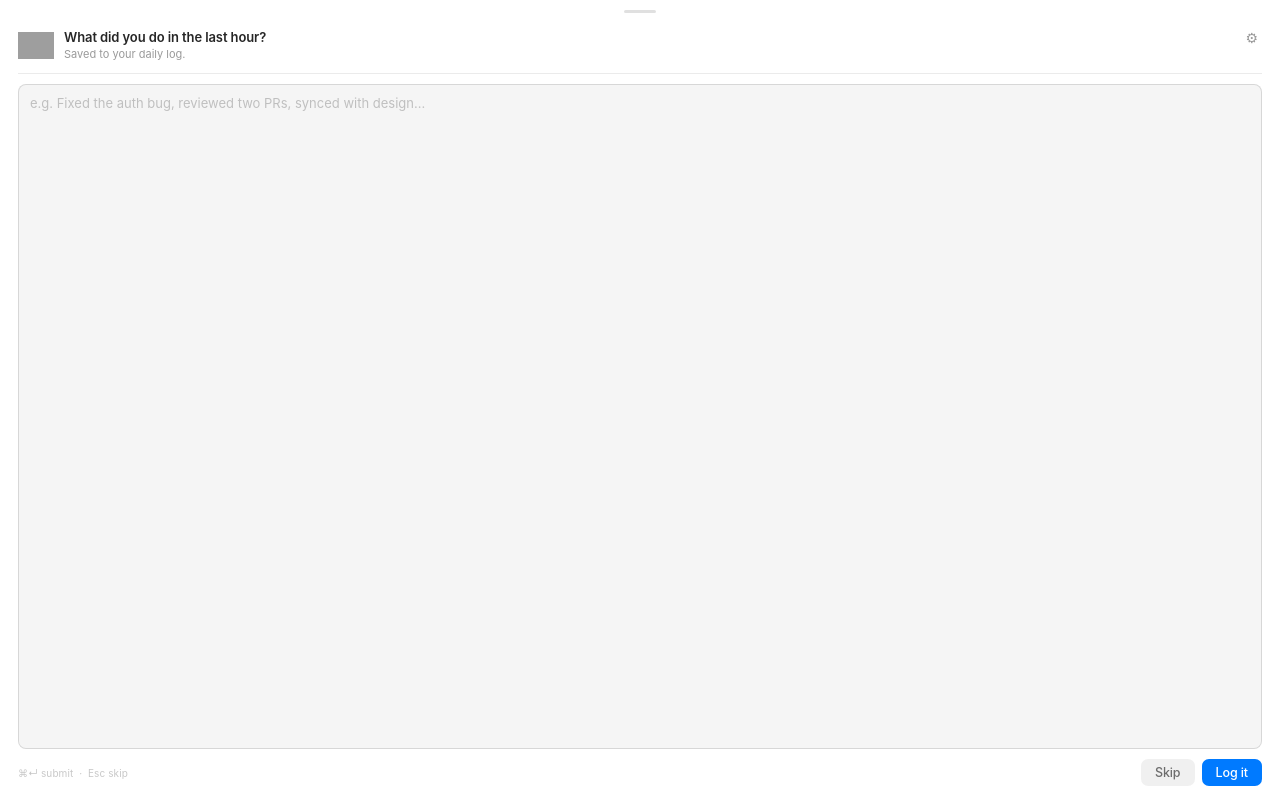
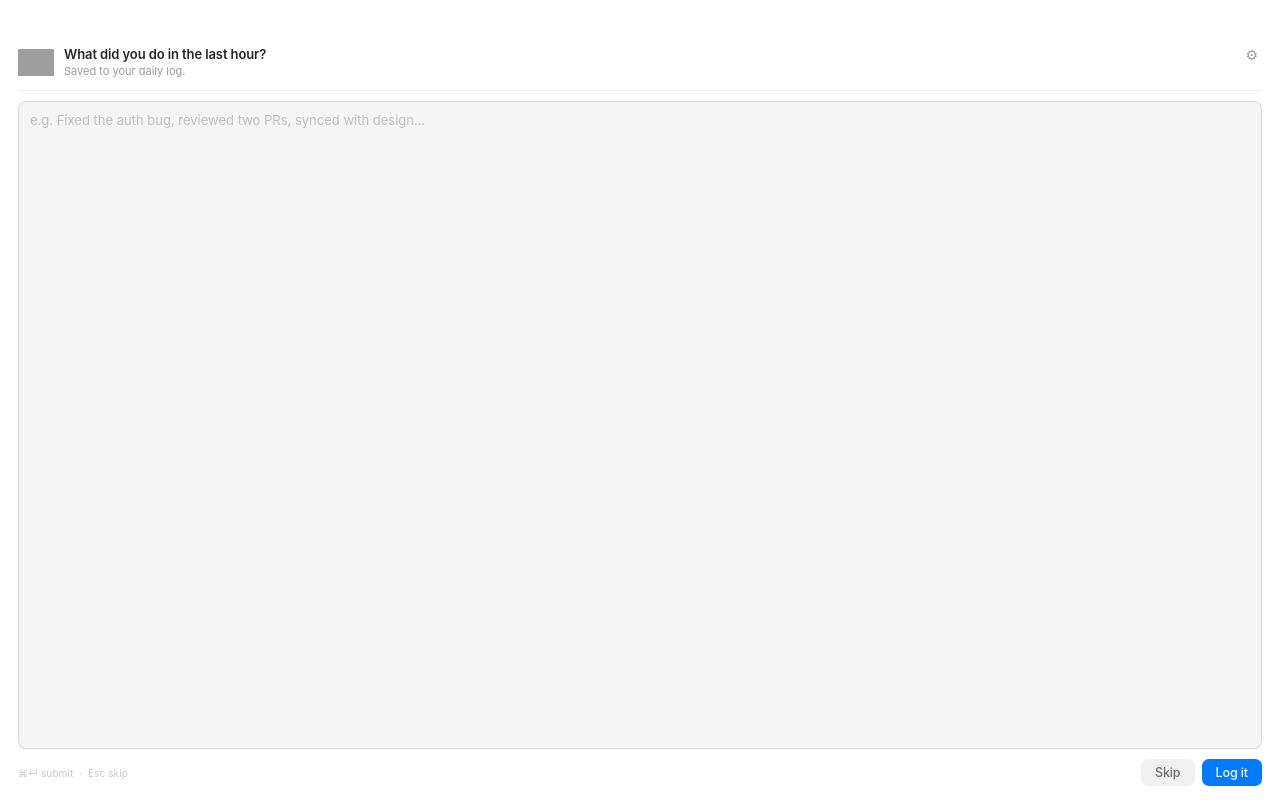
Before and after one commit to EpikWhale42/WhatDidYouDo-, a website with bundled scripts: page src/renderer/index.html in a window 1280 px wide. Built offline with nearby package versions, Linux system fonts and the light colour scheme; grey boxes are pictures that could not be loaded.

Commit message:
Update UI

```diff
--- a/src/main.ts
+++ b/src/main.ts
@@ -65,7 +65,7 @@ function makeWindow(opts: Electron.BrowserWindowConstructorOptions): BrowserWind
     resizable: false,
     alwaysOnTop: true,
     center: true,
-    frame: false,
+    titleBarStyle: 'hiddenInset',
     transparent: true,
     vibrancy: 'under-window',
     visualEffectState: 'active',
@@ -84,7 +84,7 @@ async function openCheckinWindow() {
     return
   }
 
-  checkinWindow = makeWindow({ width: 520, height: 320 })
+  checkinWindow = makeWindow({ width: 620, height: 460 })
   checkinWindow.loadFile(path.join(__dirname, 'renderer', 'index.html'))
 
   checkinWindow.webContents.on('did-finish-load', async () => {
@@ -118,7 +118,7 @@ function openSettingsWindow() {
     settingsWindow.focus()
     return
   }
-  settingsWindow = makeWindow({ width: 420, height: 370 })
+  settingsWindow = makeWindow({ width: 460, height: 400 })
   settingsWindow.loadFile(path.join(__dirname, 'renderer', 'settings.html'))
   settingsWindow.on('closed', () => { settingsWindow = null })
 }
--- a/src/renderer/index.html
+++ b/src/renderer/index.html
@@ -55,22 +55,13 @@
       overflow: hidden;
     }
 
-    /* ── Drag handle ── */
-    .drag-handle {
-      width: 32px;
-      height: 3px;
-      background: var(--drag-handle);
-      border-radius: 2px;
-      margin: 10px auto 0;
-      flex-shrink: 0;
-    }
-
     /* ── Header ── */
     .header {
       display: flex;
       align-items: center;
       gap: 10px;
-      padding: 14px 18px 10px;
+      padding: 16px 18px 10px;
+      padding-top: 44px; /* clear the native traffic light buttons */
       flex-shrink: 0;
     }
 
@@ -215,8 +206,6 @@
   </style>
 </head>
 <body>
-  <div class="drag-handle"></div>
-
   <div class="header">
     <img src="../assets/icon.png" alt="icon" />
     <div class="header-text">
```
